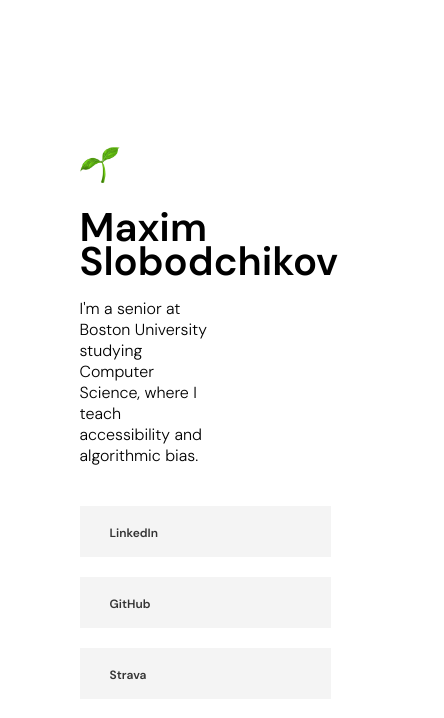
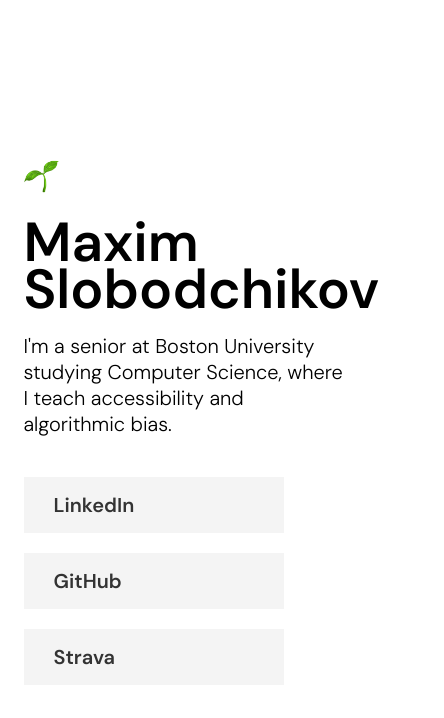
Before and after one commit to maximslo/maximslo.github.io, a React (Create React App) app: page / in a window 390 px wide. Shown: the top 718 px of the page, 444 px wide, since content can reach past the window. Built offline with nearby package versions, Linux system fonts and the light colour scheme.

Commit message:
phone sizing fixes

```diff
--- a/src/components/styles.css
+++ b/src/components/styles.css
@@ -112,18 +112,17 @@
   }
 
   .Img img {
-      width: 40px;
-      height: 40px;
+      width: 35px;
+      height: 35px;
   }
 
   .header {
-      font-size: 40px;
+      font-size: 55px;
   }
 
   .about {
-      font-size: 16px;
-      width: 40% !important; /* Added !important and reduced width significantly */
-      max-width: 200px !important; /* Added !important and reduced max-width */
+      font-size: 20px;
+      width: 80%;
   }
 
   .links li {
@@ -131,10 +130,10 @@
   }
 
   .links a {
-      font-size: 12px;
+      font-size: 20px;
   }
 
   .container {
-      margin-left: 20px; /* Reduced margin for mobile */
+      margin-left: 5px; /* Reduced margin for mobile */
   }
 }
```
